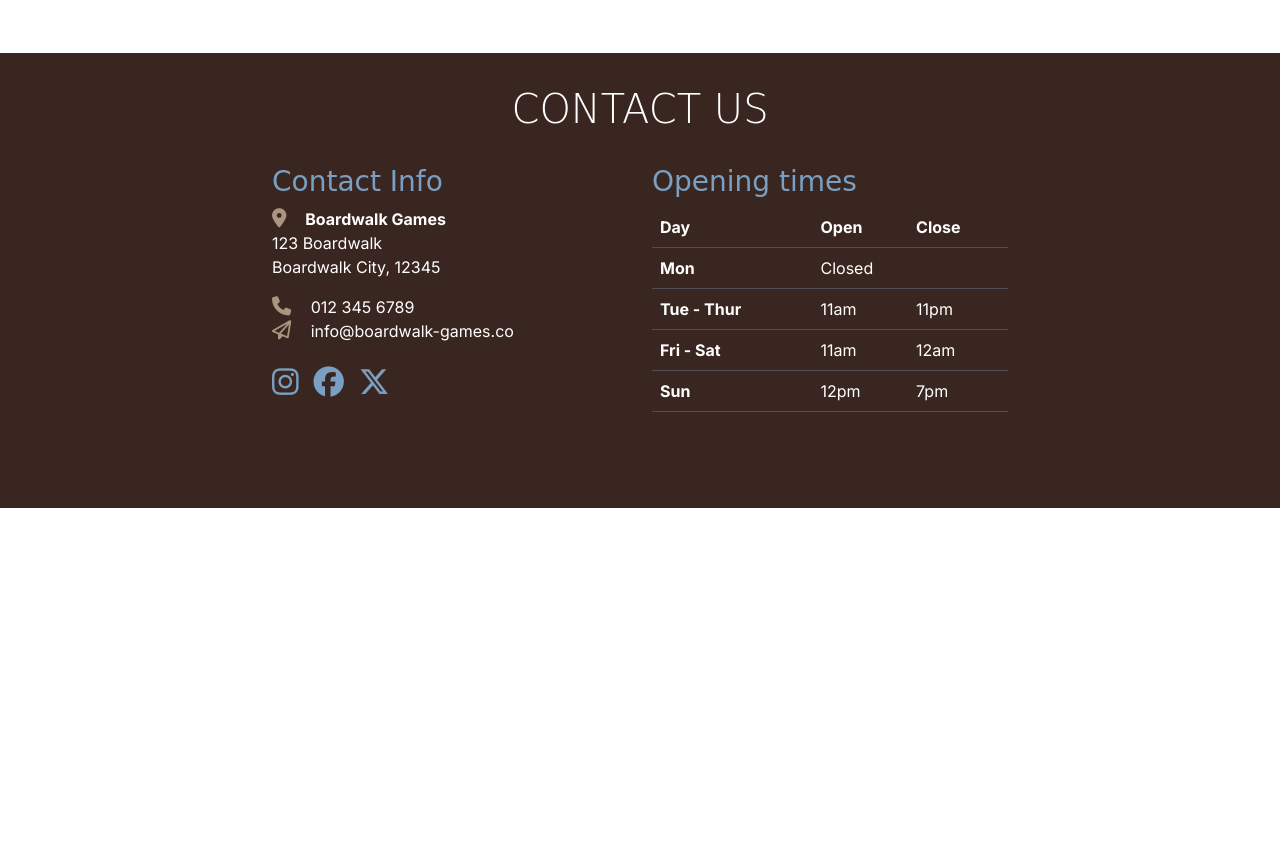
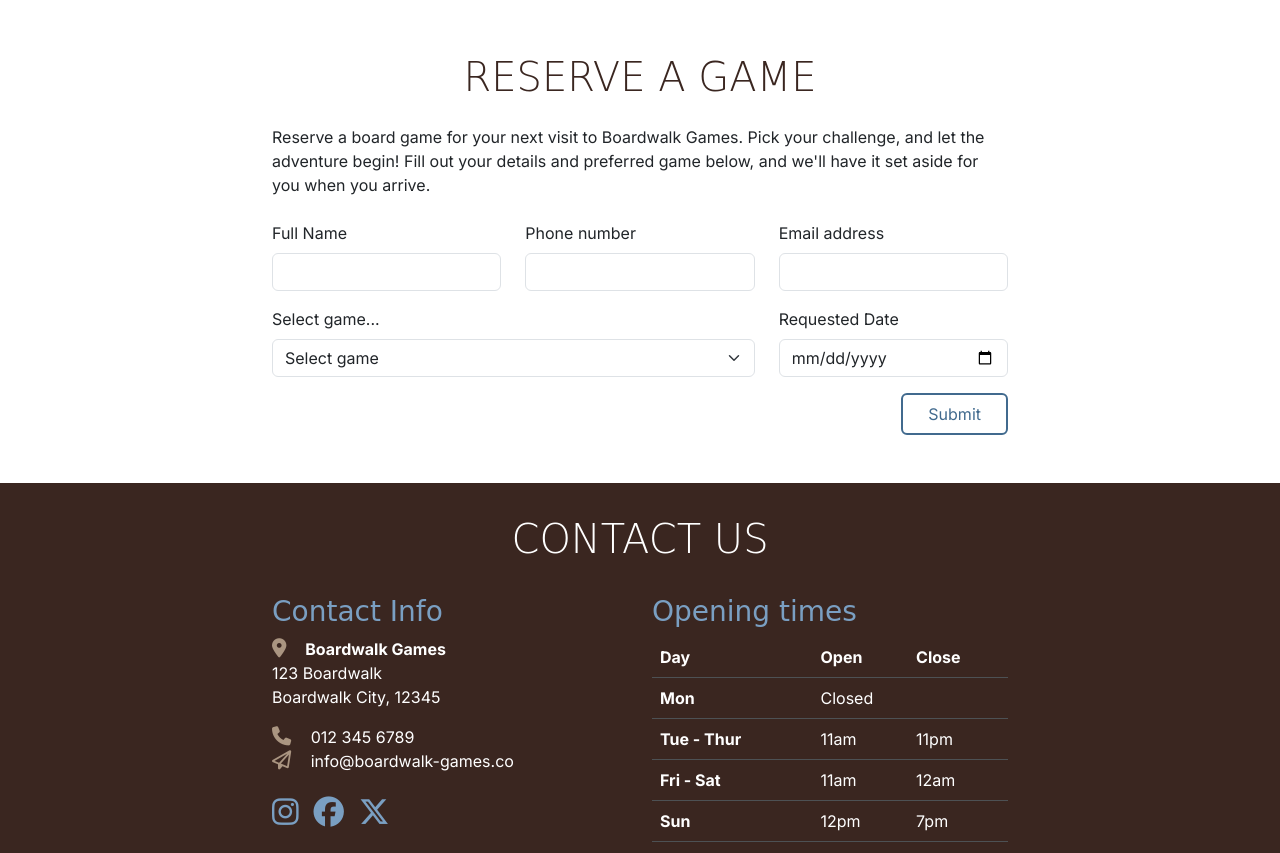
Before and after one commit to Dave-MK/boardwalk-games-project, a plain HTML site: page game-library.html in a window 1280 px wide. Shown: the part 1617-2470 px from the top of the page. Before the commit the page ends 2125 px from the top, so only its background shows below. Drawn offline with nearby package versions, Linux system fonts and the light colour scheme; a web font is replaced by a local one.

Commit message:
Create game booking form, style and customise to fit brief

```diff
--- a/game-library.html
+++ b/game-library.html
@@ -191,6 +191,50 @@
                 </div>
             </div>
         </section>
+        <!-- Booking inquiry form section -->
+        <section id="reservation-form" class="container section">
+            <div class="row justify-content-center">
+                <div class="col-12 col-md-8">
+                    <h1 class="display-6 text-center">Reserve a Game</h1>
+                    <p class="my-4">Reserve a board game for your next visit to Boardwalk Games. Pick your challenge, and let the adventure begin! Fill out your details and preferred game below, and we'll have it set aside for you when you arrive.</p>
+                    <form action="success.html" method="get">
+                        <div class="row">
+                            <div class="col-12 col-xl-4 mb-3">
+                                <label for="name" class="form-label">Full Name</label>
+                                <input class="form-control" id="name" name="name" type="text" required>
+                            </div>
+                            <div class="col-12 col-xl-4 mb-3">
+                                <label for="phone" class="form-label">Phone number</label>
+                                <input class="form-control" id="phone" name="phone" type="number" required>
+                            </div>
+                            <div class="col-12 col-xl-4 mb-3">
+                                <label for="email" class="form-label">Email address</label>
+                                <input class="form-control" id="email" name="email" type="email" required>
+                            </div>
+                            <div class="col-12 col-xl-8 mb-3">
+                                <label for="game-type" class="form-label">Select game...</label>
+                                <select id="game-type" class="form-select" name="game-type" required>
+                                    <option value="" selected>Select game</option>
+                                    <option value="galaxy-pioneers">Galaxy Pioneers</option>
+                                    <option value="mystic-woods">Mystic Woods</option>
+                                    <option value="captains-gambit">Captain's Gambit</option>
+                                    <option value="critter-quest">Critter Quest</option>
+                                    <option value="setters-catan">Setters of Catan</option>
+                                    <option value="monopoly">Monopoly</option>
+                                    <option value="exploding-kittens">Exploding Kittens</option>
+                                    <option value="cluedo">Cluedo</option>
+                                </select>
+                            </div>
+                            <div class="col-12 col-xl-4 mb-3">
+                                <label for="date" class="form-label">Requested Date</label>
+                                <input class="form-control" id="date" name="date" type="date" min="01/01/2023" max="31/12/2030">
+                            </div>
+                        </div>
+                        <button type="submit" class="btn custom-button-outline float-end mb-3">Submit</button>
+                    </form>
+                </div>
+            </div>
+        </section>
     </main>
     <!-- Footer / Contact Section Elements -->
     <footer class="mt-auto" id="contact">    <!-- Bootstrap margin-auto added to push Footer to bottom of page -->
```
